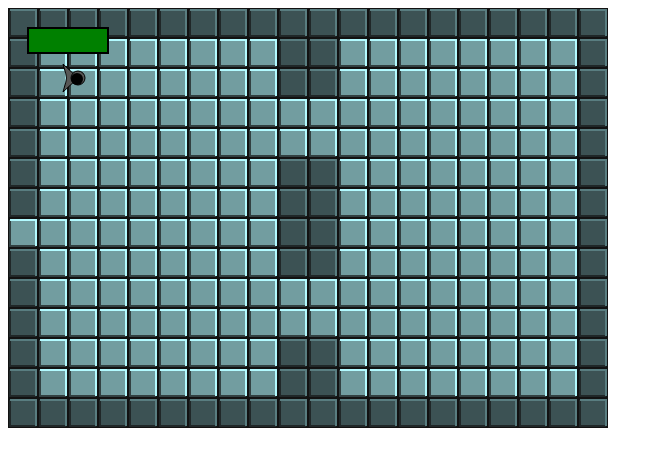
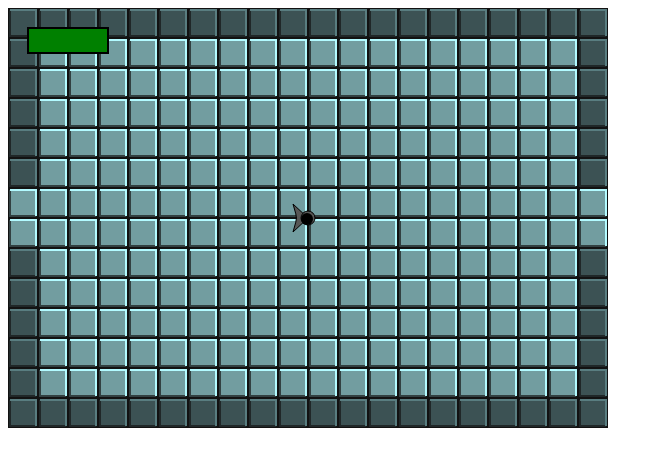
Before and after one commit to hakan-einarsson/MissingPages, a plain HTML site: page index.html in a window 1280 px wide. Shown: the whole page, without its empty margins (0-663 px from the left). Drawn offline with Linux system fonts and the light colour scheme.

Commit message:
stage setup first draft

```diff
--- a/main.js
+++ b/main.js
@@ -1,10 +1,11 @@
-var canvas = document.getElementById('canvas');
-var ctx = canvas.getContext('2d');
-var playing = false;
-var targetPosition = {'x':1,'y':1};
-var direction={'x':1,'y':0};
-//var moving=false;
-var cells = [];
+let canvas = document.getElementById('canvas');
+let ctx = canvas.getContext('2d');
+let playing = false;
+let targetPosition = {'x':1,'y':1};
+let direction={'x':1,'y':0};
+//let moving=false;
+let currentScene=0
+let cells = [];
 let newTarget=null;
 let circle = drawGradientCircle(50,50,1,50);
 let playerPath=[];
@@ -17,44 +18,87 @@ let keys = {'w':0,'s':0,'a':0,'d':0};
 let sec = 0;
 let explosions=[];
 let playerHealth=5;
-
+let doors = {'left':["0,7","0,6"], //"0,7","0,6","19,7","19,6","10,0","9,0","10,13","9,13",
+            'right':["19,7","19,6"],
+            'up': ["10,0","9,0"],
+            'down':["10,13","9,13"]};
+let emptyTemplate=["0,0", "0,1", "0,2", "0,3", "0,4", "0,5", "0,6", "0,7", "0,8", "0,9", "0,10", "0,11", "0,12", "0,13", "1,0", "1,13", "2,0", "2,13", "3,0", "3,13", "4,0", "4,13", "5,0", "5,13", "6,0", "6,13", "7,0", "7,13", "8,0", "8,13", "9,0", "9,13", "10,0", "10,13", "11,0", "11,13", "12,0", "12,13", "13,0", "13,13", "14,0", "14,13", "15,0", "15,13", "16,0", "16,13", "17,0", "17,13", "18,0", "18,13", "19,0", "19,1", "19,2", "19,3", "19,4", "19,5", "19,6", "19,7", "19,8", "19,9", "19,10", "19,11", "19,12", "19,13"]
+let templates=[
+    ["5,1", "14,1", "5,2", "14,2", "5,3", "14,3", "5,4", "14,4", "1,5", "2,5", "3,5", "4,5", "5,5", "14,5", "15,5", "16,5", "17,5", "18,5", "20,5", "1,8", "2,8", "3,8", "4,8", "5,8", "14,8", "15,8", "16,8", "17,8", "18,8", "20,8", "5,9", "14,9", "5,10", "14,10", "5,11", "14,11", "5,12", "14,12", "5,14", "14,14", "5,13", "14,13", "19,5", "19,8", "19,14", "19,15"], // 4 yttre kvardater
+    ["3,3", "4,3", "3,4", "4,4", "15,4", "15,3", "16,4", "16,3", "3,9", "3,10", "4,9", "4,10", "16,9", "16,10", "15,9", "15,10"], // 4 inner kvadrater
+    [], //Tom
+    ["9,1", "10,1", "9,2", "10,2", "9,5", "10,5", "9,6", "10,6", "9,7", "10,7", "9,8", "10,8", "9,11", "10,11", "9,12", "10,12", "9,14", "10,14"], //Mitten
+    ["7,1", "7,2", "7,3", "7,4", "7,5", "7,6", "7,7", "7,8", "7,9", "7,10", "7,11", "7,12", "7,14", "7,13"] //Delad vänster
+];
+enemies.push(createTank(150,300,[[150,300],[450,300],[450,120],[150,120]]));
+enemies.push(createTank(150,210,[[150,300],[450,300],[450,120],[150,120]]));
+enemies.push(createTank(300,300,[[150,300],[450,300],[450,120],[150,120]]));
+enemies.push(createTank(450,300,[[450,300],[450,120],[150,120],[150,300]]));
+enemies.push(createTank(450,210,[[450,300],[450,120],[150,120],[150,300]]));
+enemies.push(createTank(450,120,[[450,120],[150,120],[150,300],[450,300]]));
+enemies.push(createTank(150,120,[[150,120],[150,300],[450,300],[450,120]]));
+enemies.push(createTank(300,120,[[150,120],[150,300],[450,300],[450,120]]));
+let stage1 = [
+    createScene(2,[doors.left,doors.right],[1,null,4,null],"179,250,255","89,125,128"), //entrence 0
+    createScene(1,[doors.up,doors.right],[null,2,0,null],"179,250,255","89,125,128",enemies), //first left 1
+    createScene(0,[doors.up,doors.down],[null,3,null,1],"179,250,255","89,125,128"), //up from first left 2
+    createScene(2,[doors.right,doors.down],[null,null,7,2],"179,250,255","89,125,128"), // continue up 3
+    createScene(1,[doors.left,doors.up],[0,5,null,null],"179,250,255","89,125,128"), // first right from entrance 4
+    createScene(2,[doors.up,doors.down],[null,6,null,4],"179,250,255","89,125,128"), // up from first right 5
+    createScene(0,[doors.left,doors.down],[7,null,null,5],"179,250,255","89,125,128"), // continue up 6
+    createScene(4,[doors.left,doors.up,doors.right],[3,8,6,null],"179,250,255","89,125,128"), // upp middle 7
+    createScene(2,[doors.down],[null,null,null,7],"179,250,255","89,125,128") // boss 8
+]
 let ui = createUi(20,20,playerHealth,playerHealth,80,25);
-
-
-
-
-//----------------ritar upp banan
-let cO=[]
-ys=[0,3,4,9,10]
-for (y=1;y < 15;y++){
-    for (x=1;x < 21;x++){
-        if (x == canvas.width/30/2 && !ys.includes(y)|| x == canvas.width/30/2-1 &&  !ys.includes(y)) obstaclesCoords.push(x.toString()+","+y.toString());
-    }
-}
-
-for (x=0;x<canvas.width/30;x++){
-    for(y=0;y<canvas.height/30;y++){
-        if (x==0 || y ==0 || x==canvas.width/30-1 || y==canvas.height/30-1) obstaclesCoords.push(x.toString()+","+y.toString());
-    }
-}
-
-obstaclesCoords.splice(obstaclesCoords.indexOf("0,7"),1);
-
 for (y=0; y < canvas.height; y+=30){
     for (x=0; x < canvas.width; x+=30){
         cells.push(createCell([x,y]));
     }
 }
+/*let scene = createScene(templates[1],[doors.left],[0,1],"179,250,255","89,125,128",enemies);
+scene.draw();*/
+stage1[currentScene].draw()
+//----------------ritar upp banan
+//let cO=[]
+/*ys=[0,3,4,9,10]
+for (y=1;y < 15;y++){
+    for (x=1;x < 21;x++){
+        //if (x == canvas.width/30/2 && !ys.includes(y)|| x == canvas.width/30/2-1 &&  !ys.includes(y)) obstaclesCoords.push(x.toString()+","+y.toString());
+        console.log(canvas.width/30)
+        if ( x == 5 && y < 6 || x == 5 && y > 7 ||  y == 5 && x < 5 || y == 8 && x < 5 || x == 14 && y < 6 || x == 14 && y > 7 ||  y == 5 && x > 13 || y == 8 && x > 13 )
+        {
+            obstaclesCoords.push(x.toString()+","+y.toString());
+            console.log("händer");
+        }
+    }
+}*/
 
-cells.forEach(element => {
+//document.getElementById("str").innerHTML=JSON.stringify(obstaclesCoords,null)
+
+/*for (x=0;x<canvas.width/30;x++){
+    for(y=0;y<canvas.height/30;y++){
+        if (x==0 || y ==0 || x==canvas.width/30-1 || y==canvas.height/30-1) obstaclesCoords.push(x.toString()+","+y.toString());
+    }
+}*/
+
+console.log(obstaclesCoords);
+templates.forEach(function (e,index){
+    emptyTemplate.forEach(p => {
+        if (e.includes(p)) templates[index].splice(e.indexOf(p),1);
+    })
+});
+templates.forEach(e =>{
+    console.log(e);
+})
+//door left "0,7","0,6" door right "19,7","19,6" door up "10,0","9,0" dorr down "10,13", "9,13"
+/*cells.forEach(element => {
     if (obstaclesCoords.includes(element.name)){
-        drawCell(element.x,element.y,"89,125,128");
+        drawCell(element.x,element.y,scene.cD);
         obstacles.push(element);
     } else {
-        drawCell(element.x,element.y,"179,250,255");
+        drawCell(element.x,element.y,scene.cB);
         }
-    });
-
+    });*/
 function createCell(position){
         return {'width':30,
                 'height':30,
@@ -62,36 +106,59 @@ function createCell(position){
                 'y':position[1],
                 'name':position[0]/30+","+position[1]/30,
                 'p': {'x':position[0]+30/2,'y':position[1]+30/2}
+
             };
 }
 //------------------------
+function createScene(template,doors,exits=[0,0,0,0],colorB,colorD,enemies=[]){
+    let tmpl=JSON.parse(JSON.stringify(emptyTemplate))
+    templates[template].forEach(e => tmpl.push(e))
+    //console.log(doors)
+    //console.log(template.indexOf(doors[0]))
+    doors.forEach(i =>{
+        i.forEach(e =>{
+            tmpl.splice(tmpl.indexOf(e),1);
 
-enemies.forEach(e => {
-        e.draw();
+        });
     });
-
+    return {
+        'tpl':tmpl,
+        'cB':colorB,
+        'cD':colorD,
+        'enemies':enemies,
+        'leftScene':exits[0],
+        'upScene':exits[1],
+        'rightScene':exits[2],
+        'downScene':exits[3],
+        'draw':function(){
+            cells.forEach(element => {
+            if (this.tpl.includes(element.name)){
+                drawCell(element.x,element.y,this.cD);
+                obstacles.push(element);
+            } else {
+                drawCell(element.x,element.y,this.cB);
+                }
+            });
+        }
+    }
+}
 explosionTest(450,200,20)
-
 canvas.addEventListener('mousedown', function(e) {
     let x = getCursorPosition(canvas, e)
     player.shoot(getDirectionTo(player.p,[x.x,x.y]));
 });
-
 window.addEventListener('keydown',function(e){
     if (e.key == 'w' || e.key == 's' || e.key == 'a' || e.key == 'd') keys[e.key]=1;
 });
-
 window.addEventListener('keyup', function(e) {
     if (e.key == 'w' || e.key == 's' || e.key == 'a' || e.key == 'd') keys[e.key]=0;
 })
-
 function getCursorPosition(canvas, event) {
     const rect = canvas.getBoundingClientRect()
     const x = event.clientX - rect.left
     const y = event.clientY - rect.top
     return {'x':x,"y":y};
 }
-
 function startAnimating(fps) {
     playing=true;
     fpsInterval = 1000 / fps;
@@ -99,20 +166,16 @@ function startAnimating(fps) {
     startTime = then;
     animate();
 }
-
 function getDirection(p){ //denna ska bort och getDirectionTo ska göras om så funkar även för detta.
     let distance=Math.sqrt(p.x*p.x+p.y*p.y);
     if (distance != 0) return {'x': p.x/distance,'y':p.y/distance};
 }
-
 function getDirectionTo(p,toP){
     let dx = toP[0]-p.x;
     let dy = toP[1]-p.y;
     let distance=Math.sqrt(dx*dx+dy*dy);
     if (distance != 0) return {'x': dx/distance,'y':dy/distance,'d':distance};
 }
-
-
 function isColliding(circle,rect){
     var distX = Math.abs(circle.p.x - rect.p.x)-Math.abs(circle.d.x*circle.speed);
     var distY = Math.abs(circle.p.y - rect.p.y)-Math.abs(circle.d.y*circle.speed);
@@ -130,7 +193,6 @@ function isColliding(circle,rect){
 function isCollidingC(c1,c2){
     return Math.abs((c1.p.x - c2.p.x) * (c1.p.x - c2.p.x) + (c1.p.y - c2.p.y) * (c1.p.y - c2.p.y)) < (c1.r + c2.r) * (c1.r + c2.r);
 }
-
 function drawGradientCircle(x,y,r1,r2){
     let gradientCircle = {
         'position':{'x':x,'y':y},
@@ -160,7 +222,6 @@ function drawGradientCircle(x,y,r1,r2){
     }
     return gradientCircle;
 }
-
 function createPlayer(x,y){
     return {
         'width':28,
@@ -174,6 +235,7 @@ function createPlayer(x,y){
         'r':7,
         'counter':{'cd':0,
                     'anim':0},
+        'entered':'center',
         'dead':false,
         'draw':function(){
             if (!this.dead){
@@ -192,7 +254,7 @@ function createPlayer(x,y){
                     leftCorner[1]+=this.d.x*this.r/2;
                 }
                 if (this.counter.anim % 12 < 9 && this.counter.anim % 12 > 5 && this.m){
-                    console.log("right")
+                    //console.log("right")
                     rightCorner[0]-=this.d.y*this.r/2;
                     rightCorner[1]-=this.d.x*this.r/2;
                 }
@@ -231,26 +293,23 @@ function createPlayer(x,y){
             this.p.x+=this.d.x*this.speed;
             this.p.y+=this.d.y*this.speed;
         },'takeDamage':function(dmg){
-            console.log("taking: ",dmg," in dmg");
+            //console.log("taking: ",dmg," in dmg");
             this.h-=dmg;
-            console.log("health: ",this.h)
+            //console.log("health: ",this.h)
         },'death':function(){
-            console.log("death");
+            //console.log("death");
             this.dead=true;
         }
     }
 }
-player = createPlayer(70,70);
+player = createPlayer(canvas.width/2,canvas.height/2);
 player.draw();
 ui.draw();
 
-enemies.push(createTank(150,300,[[150,300],[450,300],[450,120],[150,120]]));
-enemies.push(createTank(450,300,[[450,300],[450,120],[150,120],[150,300]]));
-enemies.push(createTank(450,120,[[450,120],[150,120],[150,300],[450,300]]));
-enemies.push(createTank(150,120,[[150,120],[150,300],[450,300],[450,120]]));
+
 
 function drawCircle(x,y,r,fill=true,cFill="black",stroke=false,cStroke="black",w=1,obj="null"){
-    if (obj != "null") console.log(x,y,r,fill,cFill,obj)
+    //if (obj != "null") console.log(x,y,r,fill,cFill,obj)
     ctx.beginPath();
     ctx.lineWidth=w
     ctx.arc(x, y,r, 0, Math.PI * 2, true);
@@ -488,6 +547,28 @@ function createUi(x,y,fh,ch,w,h){
         }
     }
 }
+
+function newScene(){ //måste veta vilken scen som kommer. Det borde finnas en left/right/up/down
+
+    if (player.entered=="left"){
+        currentScene=stage1[currentScene].leftScene
+        player.p.x=canvas.width-10;
+    } else if (player.entered=="right"){
+        currentScene=stage1[currentScene].rightScene
+        player.p.x=10;
+    } else if (player.entered=="up"){
+        currentScene=stage1[currentScene].upScene
+        player.p.y=canvas.height-10;
+    } else if (player.entered == "down"){
+        currentScene=stage1[currentScene].downScene
+        player.p.y=10;
+    } else {
+        player.p.x=canvas.width/2;
+        player.p.y=canvas.height/2;
+    }
+
+
+}
 let trueFps=0;
 function animate() {
     if (playing){
@@ -506,15 +587,16 @@ function animate() {
             then = now - (elapsed % fpsInterval);
             ctx.clearRect(0,0,ctx.canvas.width,ctx.canvas.height);
 
-            cells.forEach(element => {
+            stage1[currentScene].draw();
+            /*cells.forEach(element => {
                 if (obstaclesCoords.includes(element.name)){
                     drawCell(element.x,element.y,"89,125,128");
                 } else {
                     drawCell(element.x,element.y,"179,250,255");
                     }
-            });
+            });*/
 
-            enemies.forEach(function (e,index) {
+            stage1[currentScene].enemies.forEach(function (e,index) {
                 e.move();
                 e.setDirection();
                 if (e.cd > 50) {
@@ -584,9 +666,9 @@ function animate() {
                     i.forEach(function(e,ind){
 
                         if(e.counter==1 && e.desc){
-                            console.log("splicing")
+                            //console.log("splicing")
                             explosions[index].splice(ind,1);
-                            console.log("explosion ends")
+                            //console.log("explosion ends")
                         }
                         else {
                             e.draw();
@@ -600,7 +682,7 @@ function animate() {
                     colliding=["wall"];
                     }
                 }
-            for (i=0;i<enemies.length;i++){
+            for (i=0;i<stage1[currentScene].enemies.length;i++){
                 if (isColliding(player,enemies[i])){
                     colliding=["Enemy",enemies[i]];
                     }
@@ -608,8 +690,7 @@ function animate() {
 
             if (!colliding && player.m){
                 player.move();
-
-                }
+                checkPlayerPosition();
             if (colliding[0]=="Enemy"){
                 if(player.m){
                     player.takeDamage(1);
@@ -619,9 +700,18 @@ function animate() {
                     player.takeDamage(1);
                     player.p.x+=colliding[1].d.x*player.speed*2;
                     player.p.y+=colliding[1].d.y*player.speed*2;
+                    }
                 }
             }
-            ui.draw();
+        ui.draw();
         }
     }
 }
+
+function checkPlayerPosition(){
+    if (player.p.x < 0){ player.entered="left"; newScene(); obstacles=[]}
+    if (player.p.x > canvas.width) { player.entered="right"; newScene(); obstacles=[]}
+    if (player.p.y < 0) { player.entered="up"; newScene(); obstacles=[]}
+    if (player.p.y > canvas.height) { player.entered="down"; newScene(); obstacles=[]}
+
+}
```
Also changed, not shown: index.html (+1 -0 lines).
